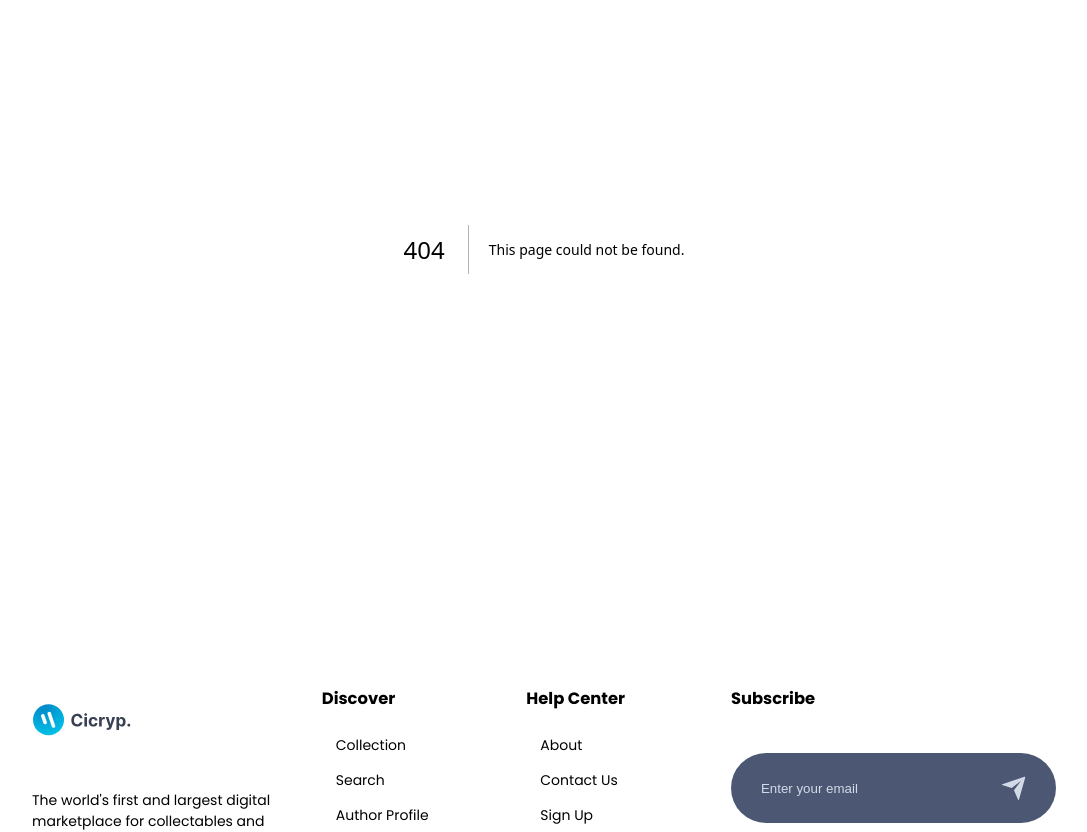
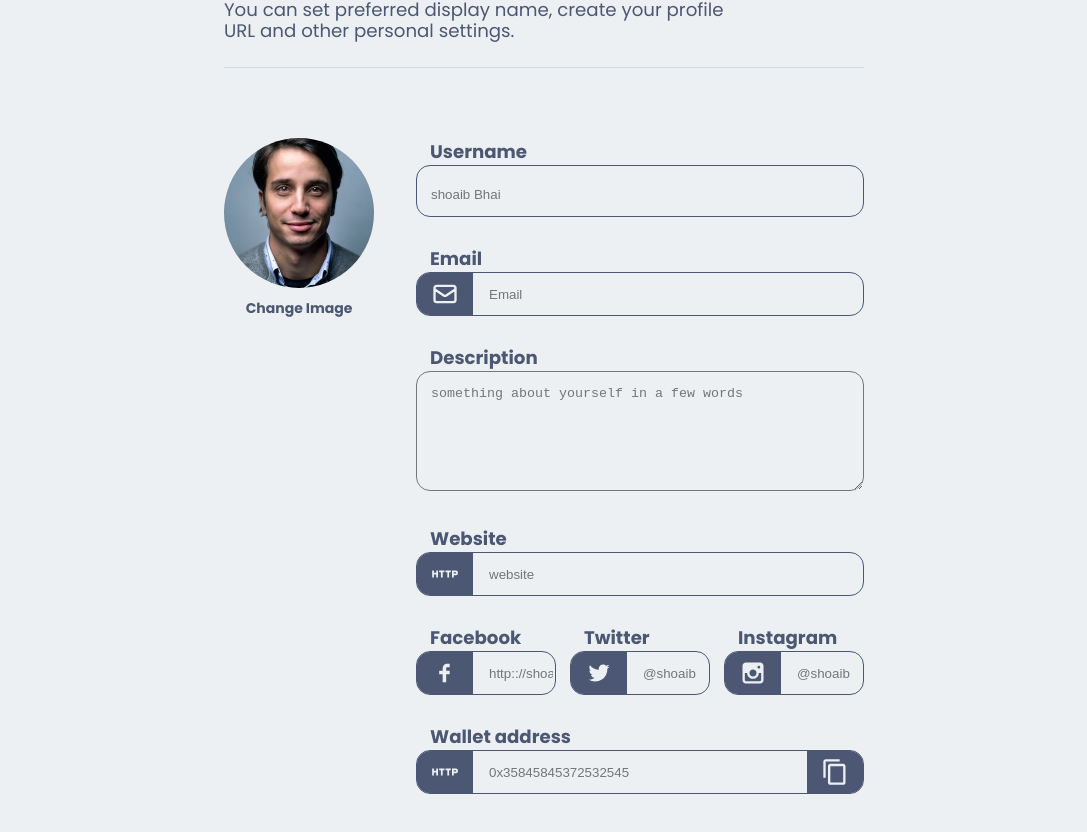
Before and after one commit to GeorgiaaX/nft-marketplace, a Next.js app: page /account in a window 1280 px wide. Before the commit this address had no page. Shown: the part 299-1131 px from the top of the page, without its empty margins (96-1183 px from the left). Built offline with nearby package versions, Linux system fonts and the light colour scheme.

Commit message:
created profile page

```diff
--- /dev/null
+++ b/AccountPage/Form/Form.jsx
@@ -0,0 +1,120 @@
+import React from "react";
+import { HiOutlineMail } from "react-icons/hi";
+import { MdOutlineHttp, MdOutlineContentCopy } from "react-icons/md";
+import {
+  TiSocialFacebook,
+  TiSocialTwitter,
+  TiSocialInstagram,
+} from "react-icons/ti";
+
+import Style from "./Form.module.css";
+import { Button } from "../../components/componentsindex";
+
+const Form = () => {
+  return (
+    <div className={Style.Form}>
+      <div className={Style.Form_box}>
+        <form>
+          <div className={Style.Form_box_input}>
+            <label htmlFor="name">Username</label>
+            <div className={Style.Form_box_input_box}>
+              <input
+                type="text"
+                placeholder="shoaib Bhai"
+                className={Style.Form_box_input_username}
+              />
+            </div>
+          </div>
+
+          <div className={Style.Form_box_input}>
+            <label htmlFor="email">Email</label>
+            <div className={Style.Form_box_input_box}>
+              <div className={Style.Form_box_input_box_icon}>
+                <HiOutlineMail />
+              </div>
+              <input type="text" placeholder="Email" />
+            </div>
+          </div>
+
+          <div className={Style.Form_box_input}>
+            <label htmlFor="description">Description</label>
+            <textarea
+              name=""
+              id=""
+              cols="30"
+              rows="6"
+              placeholder="something about yourself in a few words"
+            ></textarea>
+          </div>
+
+          <div className={Style.Form_box_input}>
+            <label htmlFor="website">Website</label>
+            <div className={Style.Form_box_input_box}>
+              <div className={Style.Form_box_input_box_icon}>
+                <MdOutlineHttp />
+              </div>
+
+              <input type="text" placeholder="website" />
+            </div>
+          </div>
+
+          <div className={Style.Form_box_input_social}>
+            <div className={Style.Form_box_input}>
+              <label htmlFor="facebook">Facebook</label>
+              <div className={Style.Form_box_input_box}>
+                <div className={Style.Form_box_input_box_icon}>
+                  <TiSocialFacebook />
+                </div>
+
+                <input type="text" placeholder="http:://shoaib" />
+              </div>
+            </div>
+            <div className={Style.Form_box_input}>
+              <label htmlFor="twitter">Twitter</label>
+              <div className={Style.Form_box_input_box}>
+                <div className={Style.Form_box_input_box_icon}>
+                  <TiSocialTwitter />
+                </div>
+
+                <input type="text" placeholder="@shoaib" />
+              </div>
+            </div>
+            <div className={Style.Form_box_input}>
+              <label htmlFor="instagram">Instagram</label>
+              <div className={Style.Form_box_input_box}>
+                <div className={Style.Form_box_input_box_icon}>
+                  <TiSocialInstagram />
+                </div>
+
+                <input type="text" placeholder="@shoaib" />
+              </div>
+            </div>
+          </div>
+
+          <div className={Style.Form_box_input}>
+            <label htmlFor="wallet">Wallet address</label>
+            <div className={Style.Form_box_input_box}>
+              <div className={Style.Form_box_input_box_icon}>
+                <MdOutlineHttp />
+              </div>
+              <input type="text" placeholder="0x35845845372532545" />
+              <div className={Style.Form_box_input_box_icon}>
+                <MdOutlineContentCopy />
+              </div>
+            </div>
+          </div>
+
+          <div className={Style.Form_box_btn}>
+            <Button
+              btnName="Upload profile"
+              handleClick={() => {}}
+              className={Style.button}
+            />
+          </div>
+        </form>
+      </div>
+    </div>
+  );
+};
+
+export default Form;
--- /dev/null
+++ b/AccountPage/Form/Form.module.css
@@ -0,0 +1,93 @@
+.Form{
+    width: 100%;
+}
+
+.Form_box_input{
+    margin-top: 2rem;
+}
+
+.Form_box_input label{
+    display: block;
+    width: 100%;
+    margin-left: 1rem;
+    font-weight: 700;
+    font-size: 1.3rem;
+}
+
+.Form_box_input_username{
+    width: 100%;
+    border: 1px solide var(--icons-color);
+    padding: 1rem;
+    border-radius: 1rem;
+    background-color: transparent;
+    margin-top: 0.5rem;
+    outline: none;
+}
+
+.Form_box_input::placeholder{
+    font-size: 1.2rem;
+    color: var(--icons-color);
+}
+
+.Form_box_input_box{
+    width: 100%;
+    border: 1px solid var(--icons-color);
+    border-radius: 1rem;
+    align-items: center;
+    display: flex;
+    gap: 1rem;
+    overflow: hidden;
+}
+
+.Form_box_input_box_icon{
+    font-size: 2rem;
+    background-color: var(--icons-color);
+    padding: 0.5rem 1rem;
+    color: var(--main-bg-color);
+    display: grid;
+    cursor: pointer;
+}
+
+.Form_box_input_box input{
+    width: 90%;
+    border: 0;
+    background-color: transparent;
+    outline: none;
+}
+
+.Form_box_input textarea{
+    width: 100%;
+    background-color: transparent;
+    outline: none;
+    border-radius: 1rem;
+    padding: 1rem;
+}
+
+.Form_box_input_social{
+    display: grid;
+    grid-template-columns: repeat(3, 1fr);
+    gap: 1rem;
+}
+
+.Form_box_btn{
+    margin: 4rem 0;
+}
+
+.button{
+    width: 100%;
+    display: flex;
+    justify-content: center;
+    font-size: 1.5rem;
+}
+
+@media screen and (max-width: 35em) {
+    .Form_box_input_social{
+        grid-template-columns: 1fr;
+    }
+}
+
+@media screen and (min-device-width: 425px) and (max-device-width: 768px) {
+    .Form_box_input_social{
+        grid-template-columns: 1fr 1fr;
+    }
+}
--- a/NFTDetailsPage/NFTDetailsImg/NFTDetailsImg.jsx
+++ b/NFTDetailsPage/NFTDetailsImg/NFTDetailsImg.jsx
@@ -105,6 +105,7 @@
             </p>
             <p>
               <small>Token Id</small>
+              <br></br>
               34736734637
             </p>
           </div>
--- a/components/NavBar/Discover/Discover.jsx
+++ b/components/NavBar/Discover/Discover.jsx
@@ -17,10 +17,10 @@
       link: "author"
     }, {
       name: "NFT Details",
-      link: "NFT-details"
+      link: "nftDetails"
     }, {
       name: "Account Settings",
-      link: "account-settings"
+      link: "account"
     }, {
       name: "Blog",
       link: "blog"
--- a/package.json
+++ b/package.json
@@ -13,6 +13,7 @@
     "next": "14.2.6",
     "react": "^18",
     "react-dom": "^18",
+    "react-dropzone": "^14.2.3",
     "react-icons": "^5.3.0"
   }
 }
--- /dev/null
+++ b/pages/account.js
@@ -0,0 +1,53 @@
+import React, { useState, useMemo, useCallback, useContext } from "react";
+import Image from "next/image";
+import {useDropzone} from "react-dropzone";
+
+import Style from "../styles/account.module.css";
+import images from "../img";
+import Form from "../AccountPage/Form/Form";
+
+const Account = () => {
+  const [fileUrl, setFileUrl] = useState(null);
+
+  const onDrop = useCallback(async (acceptedFile) => {
+    setFileUrl(acceptedFile[0]);
+  }, []);
+
+  const {getRootProps, getInputProps} = useDropzone({
+    onDrop,
+    accept: "image/*",
+    maxSize: 5000000
+  });
+
+  return (
+    <div className={Style.account}>
+      <div className={Style.account_info}>
+        <h1>Profile settings</h1>
+        <p>
+          You can set preferred display name, create your profile URL and other
+          personal settings.{" "}
+        </p>
+      </div>
+
+      <div className={Style.account_box}>
+        <div className={Style.account_box_img} {...getRootProps()}>
+          <input {...getInputProps()}/>
+          <Image
+            src={images.user1}
+            alt="account upload"
+            widht={150}
+            height={150}
+            className={Style.account_box_img_img}
+          />
+          <p className={Style.account_box_img_para}>Change Image</p>
+        </div>
+
+        <div className={Style.account_box_form}>
+          <Form />
+        </div>
+      </div>
+    </div>
+  );
+};
+
+export default Account;
--- /dev/null
+++ b/styles/account.module.css
@@ -0,0 +1,88 @@
+.account{
+    width: 100%;
+    margin-block: 6rem;
+}
+
+.account_info{
+    width: 50%;
+    margin: 0 auto;
+    border-bottom: 1px solid var(--shadow-dark-color);
+}
+
+.account_info h1{
+    font-size: 4rem;
+    line-height: 0.5;
+}
+.account_info p{
+    font-size: 1.3rem;
+    width: 80%;
+    line-height: 1.2;
+    padding-bottom: 0.5rem;
+}
+
+.account_box{
+    width: 50%;
+    margin: 0 auto;
+    display: grid;
+    grid-template-columns: 1fr 5fr;
+    margin-top: 3rem;
+    gap: 3rem;
+    align-items: flex-start;
+}
+
+.account_box_img{
+    margin-top: 2rem;
+    cursor: pointer;
+    position: relative;
+    text-align: center;
+}
+
+.account_box_img_img{
+    border-radius: 50%;
+}
+
+.account_box_img_para{
+    font-weight: 700;
+    font-size: 1rem;
+    line-height: 0;
+}
+
+@media screen and (max-width: 35em) {
+    .account_info{
+        width: 90%;
+    }
+
+    .account_info h1{
+        font-size: 2rem;
+    }
+
+    .account_info p{
+        font-size: 1rem;
+        width: 100%;
+    }
+
+    .account_box{
+        width: 90%;
+        grid-template-columns: 1fr;
+    }
+}
+
+@media screen and (min-device-width: 425px) and (max-device-width: 768px) {
+    .account_info{
+        width: 90%;
+    }
+
+    .account_info h1{
+        font-size: 2rem;
+    }
+
+    .account_info p{
+        font-size: 1rem;
+        width: 100%;
+    }
+
+    .account_box{
+        width: 90%;
+        grid-template-columns: 1fr;
+    }
+}
```
Also changed, not shown: 1 other file (tests, documents, lock files or other folders).
